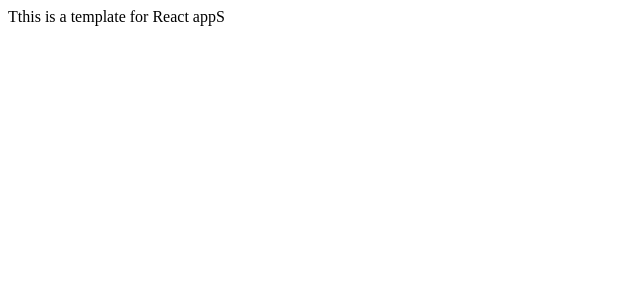
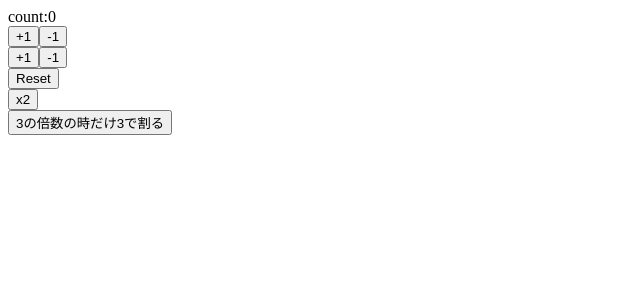
Before and after one commit to mm1139/react-hooks-101, a React (Create React App) app: page / in a window 1280 px wide. Shown: the top 300 px of the page, without its empty margins (0-640 px from the left). Built offline with nearby package versions, Linux system fonts and the light colour scheme.

Commit message:
my first React Hook with useState

```diff
--- a/src/App.js
+++ b/src/App.js
@@ -1,5 +1,50 @@
+import React, { useState } from 'react';
+
 const App = () => {
-  return <div className="App">Tthis is a template for React appS</div>;
+  const [count, setCount] = useState(0);
+  const increment = () => setCount(count + 1);
+  const decrement = () => setCount(count - 1);
+  const increment2 = () => setCount((previousCount) => previousCount + 1);
+  const decrement2 = () => setCount((previousCount) => previousCount - 1);
+  const reset = () => setCount(0);
+  const multiplication = () => setCount(count * 2);
+  const divide3 = () =>
+    setCount((previousCount) =>
+      previousCount % 3 === 0 ? previousCount / 3 : previousCount
+    );
+  // const divide3 = () =>
+  //   setCount((previousCount) => {
+  //     if (previousCount % 3 === 0) {
+  //       return previousCount / 3;
+  //     } else {
+  //       return previousCount;
+  //     }
+  //   });
+  // console.log(count);
+  // console.log(setCount);
+  // console.log(typeof setCount);
+  return (
+    <React.Fragment>
+      <div className="App">count:{count}</div>
+      <div>
+        <button onClick={increment}>+1</button>
+        <button onClick={decrement}>-1</button>
+      </div>
+      <div>
+        <button onClick={increment2}>+1</button>
+        <button onClick={decrement2}>-1</button>
+      </div>
+      <div>
+        <button onClick={reset}>Reset</button>
+      </div>
+      <div>
+        <button onClick={multiplication}>x2</button>
+      </div>
+      <div>
+        <button onClick={divide3}>3の倍数の時だけ3で割る</button>
+      </div>
+    </React.Fragment>
+  );
 };
 
 export default App;
```
